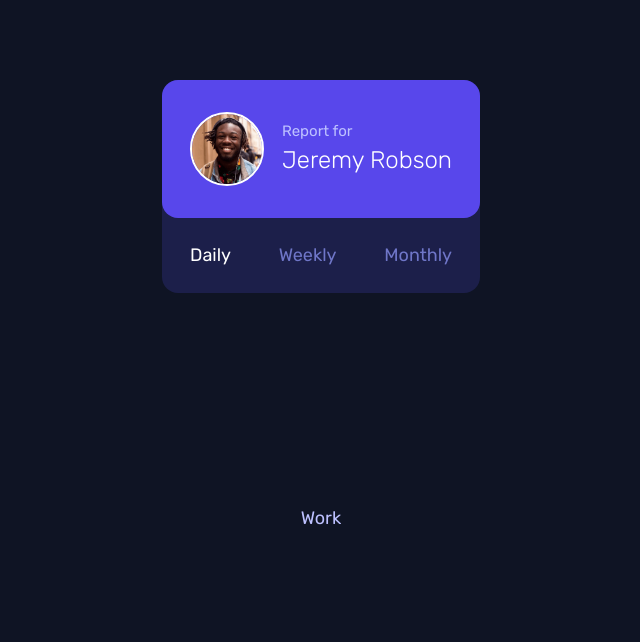
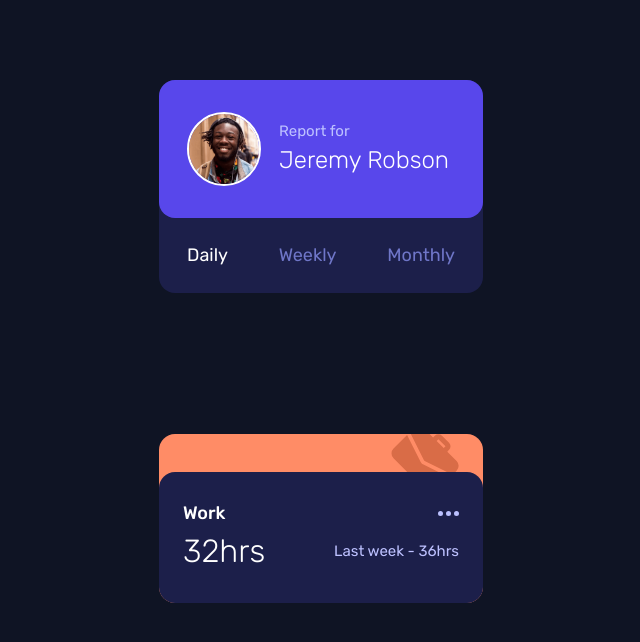
Before and after one commit to lioneltraore/frontendmentor.io-challenges, an Angular app in the folder Angular/time-tracking-dashboard/: page / in a window 1280 px wide. Shown: the top 642 px of the page, without its empty margins (319-959 px from the left). Built offline with nearby package versions, Linux system fonts and the light colour scheme.

Commit message:
add sample activity

```diff
--- a/Angular/time-tracking-dashboard/src/app/activity/activity.component.html
+++ b/Angular/time-tracking-dashboard/src/app/activity/activity.component.html
@@ -1 +1,26 @@
-<div>{{activity.title}}</div>
+<!-- Majorelle Blue block -->
+<div [ngClass]="[getColor(activity.title), 'rounded-2xl', 'w-20']">
+
+  <!-- Platinum block -->
+  <div class="relative h-8 overflow-hidden">
+    <img class="absolute -mt-2 right-4 w-13" [src]="getImage(activity.title)" [alt]="activity.title" />
+  </div>
+
+  <!-- Medium Spring Green block -->
+  <div class="px-4 py-5 bg-dark-blue rounded-2xl">
+
+    <!-- Apple Green block -->
+    <div class="flex items-center justify-between">
+      <h2 class="font-medium text-white">{{activity.title}}</h2>
+      <div>
+        <img src="/assets/images/icon-ellipsis.svg" alt="more" />
+      </div>
+    </div>
+
+    <!-- Deep Pink block -->
+    <div class="flex items-center justify-between">
+      <span class="text-xl font-light text-white">{{activity.timeframes.weekly.current}}hrs</span>
+      <span class="text-tiny">Last week - {{activity.timeframes.weekly.previous}}hrs</span>
+    </div>
+  </div>
+</div>
--- a/Angular/time-tracking-dashboard/src/app/activity/activity.component.ts
+++ b/Angular/time-tracking-dashboard/src/app/activity/activity.component.ts
@@ -1,3 +1,4 @@
+import { ActivityService } from './activity.service';
 import { IActivity } from './activity.model';
 import { Component, Input, OnInit } from '@angular/core';
 
@@ -10,9 +11,21 @@ export class ActivityComponent implements OnInit {
 
   @Input() activity!: IActivity;
 
-  constructor() { }
+  colors = {
+    work: "bg-desaturated-red"
+  };
+
+  constructor(private activityService: ActivityService) { }
 
   ngOnInit(): void {
   }
 
+  getColor(title: string) {
+    return this.activityService.getColor(title);
+  }
+
+  getImage(title: string): string {
+    return this.activityService.getImage(title);
+  }
+
 }
--- a/Angular/time-tracking-dashboard/src/app/activity/activity.service.ts
+++ b/Angular/time-tracking-dashboard/src/app/activity/activity.service.ts
@@ -45,22 +45,22 @@ export class ActivityService {
 
     switch(title) {
       case "Work":
-        color = "desaturated-red";
+        color = "bg-desaturated-red";
       break;
       case "Play":
-        color = "soft-blue";
+        color = "bg-soft-blue";
       break;
       case "Study":
-        color = "light-red";
+        color = "bg-light-red";
       break;
       case "Exercise":
-        color = "lime-green";
+        color = "bg-lime-green";
       break;
       case "Social":
-        color = "violet";
+        color = "bg-violet";
       break;
       case "Self Care":
-        color = "soft-orange";
+        color = "bg-soft-orange";
       break;
     }
 
--- a/Angular/time-tracking-dashboard/src/app/app.component.html
+++ b/Angular/time-tracking-dashboard/src/app/app.component.html
@@ -5,5 +5,6 @@
   <app-report></app-report>
 
   <!-- activity component -->
+  <!-- <app-activity *ngFor="let activity of activities" [activity]="activity"></app-activity> -->
   <app-activity [activity]="sampleActivity"></app-activity>
 </main>
--- a/Angular/time-tracking-dashboard/src/app/report/report.component.html
+++ b/Angular/time-tracking-dashboard/src/app/report/report.component.html
@@ -1,5 +1,5 @@
 <!-- Blueberry block -->
-<div class="max-w-sm bg-dark-blue rounded-2xl">
+<div class="w-20 bg-dark-blue rounded-2xl">
 
   <!-- Copper block -->
   <div class="flex items-center px-5 bg-blue py-7 rounded-2xl">
--- a/Angular/time-tracking-dashboard/src/styles.scss
+++ b/Angular/time-tracking-dashboard/src/styles.scss
@@ -4,3 +4,9 @@
 @tailwind utilities;
 
 @import url('https://fonts.googleapis.com/css2?family=Rubik:wght@300;400;500&display=swap');
+
+* {
+  margin: 0;
+  padding: 0;
+  box-sizing: border-box;
+}
```
